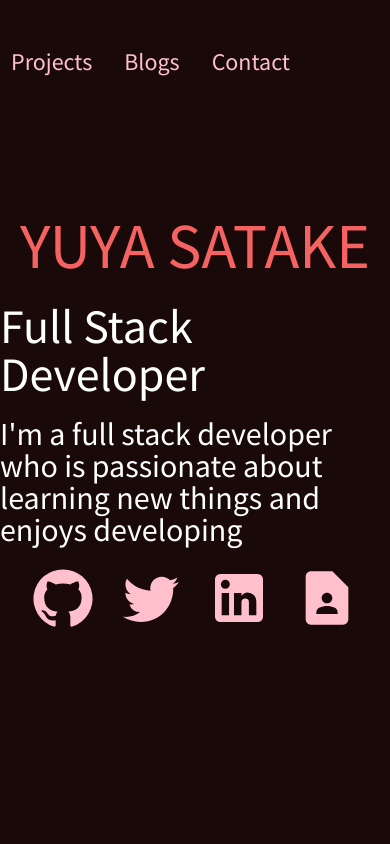
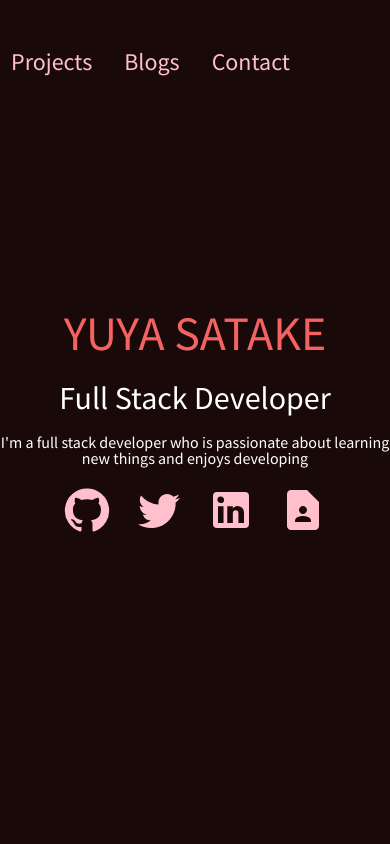
Before and after one commit to tayu78/portfolio, a Next.js app: page / in a window 390 px wide. Shown: the top 844 px of the page. Built offline with nearby package versions, Linux system fonts and the light colour scheme.

Commit message:
make Hero respoinsive

```diff
--- a/components/Hero/styles.module.scss
+++ b/components/Hero/styles.module.scss
@@ -1,3 +1,4 @@
+@use "../../styles/main.module" as *;
 @use "../../styles/variables.module" as v;
 
 
@@ -12,6 +13,10 @@
         font-size: 4rem;
         font-weight: 400;
         margin-bottom: 25px;
+
+        @include for-sm-screen{
+            font-size: 3rem;
+        }
     }
 }
 
@@ -21,6 +26,10 @@
     font-size: 3rem;
     margin-bottom: 20px;
 
+    @include for-sm-screen{
+        font-size: 2rem;
+    }
+
 }
 
 .desc {
@@ -28,6 +37,11 @@
     font-size: 2rem;
     margin-bottom: 20px;
 
+    @include for-sm-screen{
+        font-size: 1rem;
+        text-align: center;
+    }
+
 }
 
 .socialList {
--- a/components/Icon/index.tsx
+++ b/components/Icon/index.tsx
@@ -1,4 +1,5 @@
 import React from "react";
+import { useMediaQuery } from "react-responsive";
 
 import GitHubIcon from "@mui/icons-material/GitHub";
 import TwitterIcon from "@mui/icons-material/Twitter";
@@ -19,9 +20,16 @@ const iconList = {
 };
 
 const Icon = ({ icon }: Props) => {
+  const isSmallScreen = useMediaQuery({ query: "(max-width: 768px)" });
+
   const Component = iconList[icon];
   return (
-    <Component style={{ fill: cssVariables.pinkPrimary, fontSize: "4rem" }} />
+    <Component
+      style={{
+        fill: cssVariables.pinkPrimary,
+        fontSize: isSmallScreen ? "3rem" : "4rem",
+      }}
+    />
   );
 };
 
```
